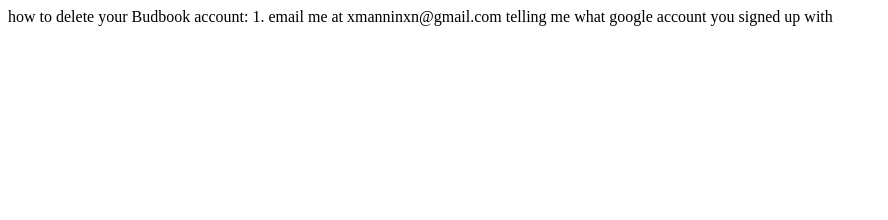
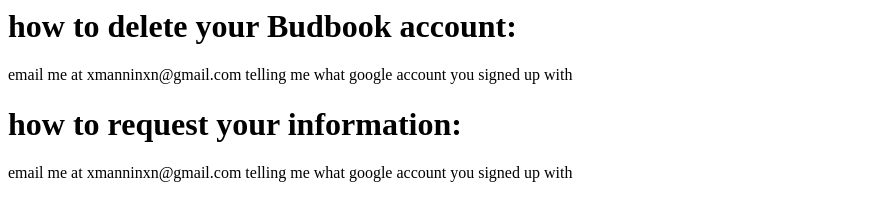
Before and after one commit to manninxn/manninxn.github.io, a plain HTML site: page index.html in a window 1280 px wide. Shown: the whole page, without its empty margins (0-888 px from the left). Drawn offline with Linux system fonts and the light colour scheme.

Commit message:
Update index.html

```diff
--- a/index.html
+++ b/index.html
@@ -1,3 +1,7 @@
-how to delete your Budbook account:
+<h1>how to delete your Budbook account:</h1>
 
-1. email me at xmanninxn@gmail.com telling me what google account you signed up with
+<p>email me at xmanninxn@gmail.com telling me what google account you signed up with</p>
+
+<h1>how to request your information:</h1>
+
+<p>email me at xmanninxn@gmail.com telling me what google account you signed up with</p>
```
